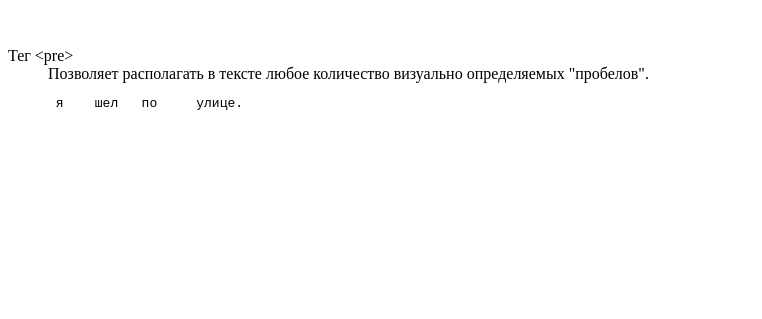
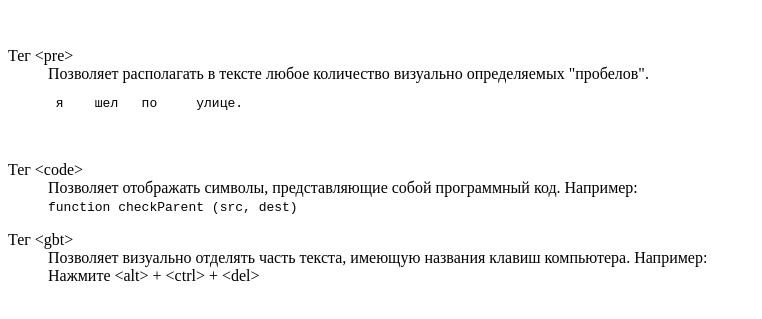
Before and after one commit to Eugene19911104/Yauhen, a plain HTML site: page Home/01_HTML/Add/tegs.html in a window 1280 px wide. Shown: the part 119-438 px from the top of the page, without its empty margins (0-762 px from the left). Drawn offline with Linux system fonts and the light colour scheme.

Commit message:
continues

```diff
--- a/Home/01_HTML/Add/tegs.html
+++ b/Home/01_HTML/Add/tegs.html
@@ -19,6 +19,16 @@
   <pre> я    шел   по     улице.</pre></dd>
     </dl>
     <br>
+    <dl>
+        <dt>Тег &lt;code&gt;</dt>
+        <dd>Позволяет отображать символы, представляющие собой программный код. Например: <br>
+        <code>function checkParent (src, dest)</code> </dd>
+    </dl>
+    <dl>
+        <dt>Тег &lt;gbt&gt;</dt>
+        <dd>Позволяет визуально отделять часть текста, имеющую названия клавиш компьютера. Например: <br>
+        Нажмите &lt;alt&gt + &lt;ctrl&gt + &lt;del&gt;</dd>
+    </dl>
 
 </body>
 </html>
```
